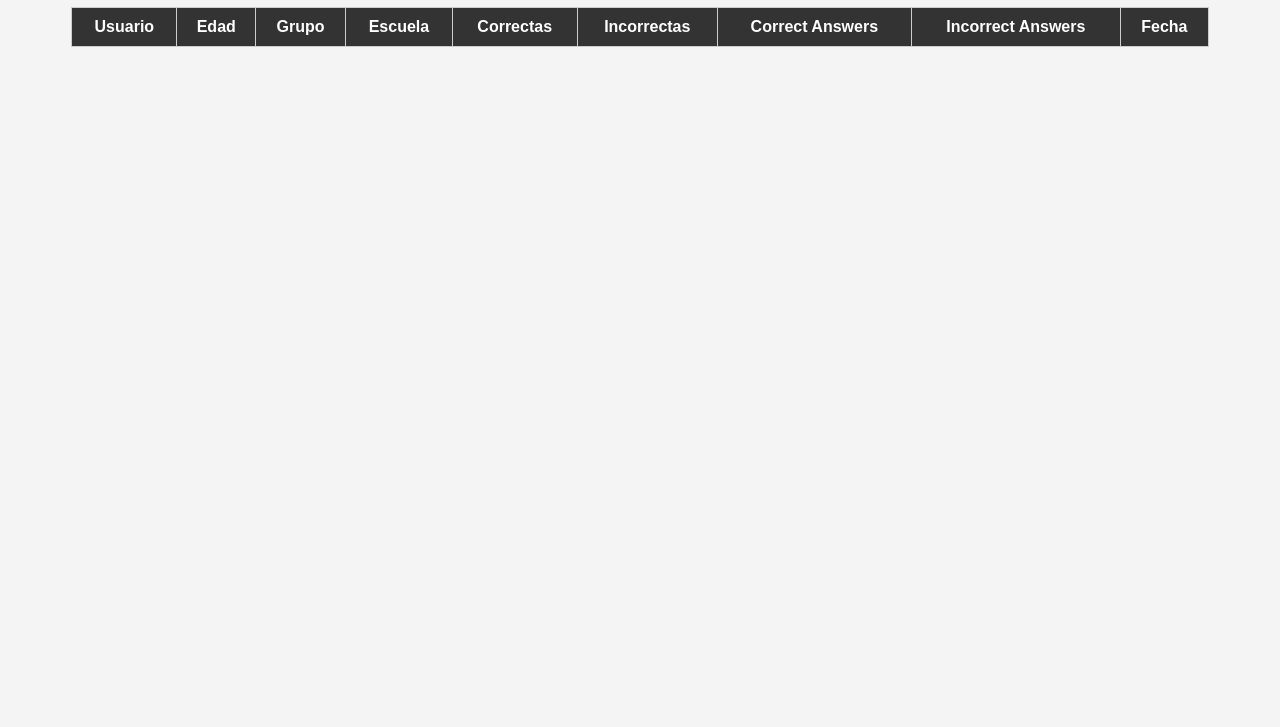
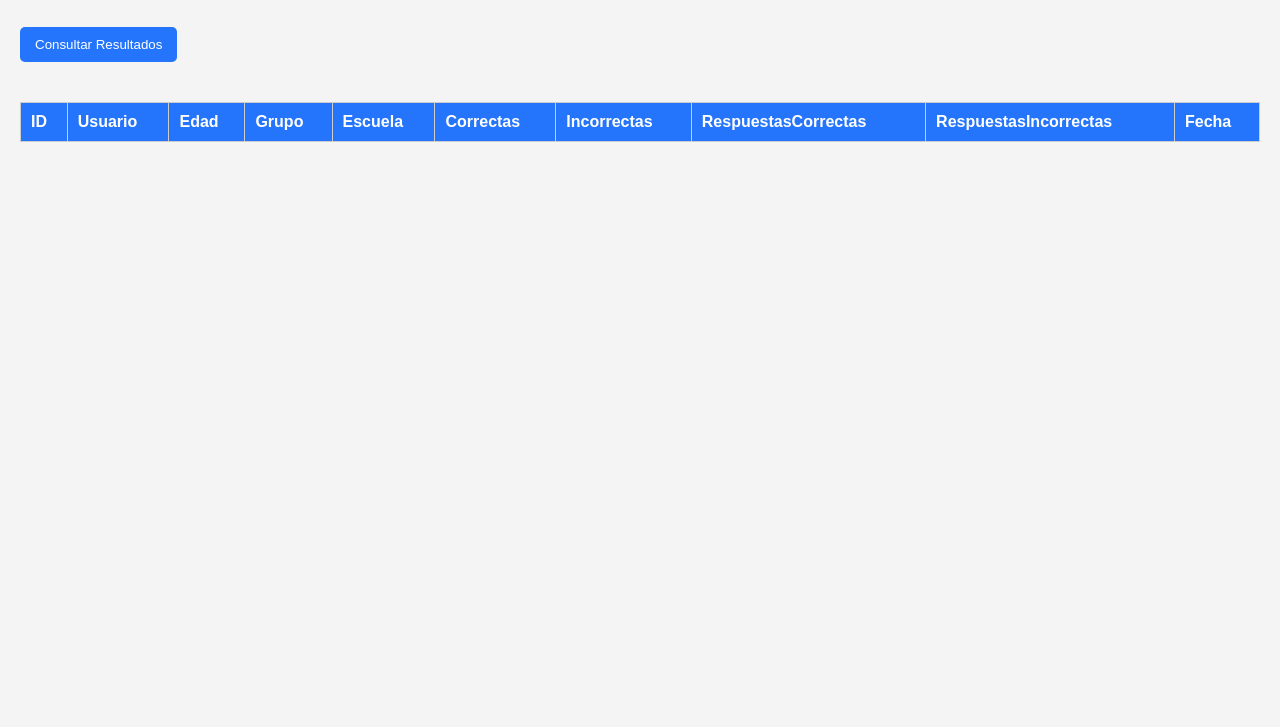
Before and after one commit to Ramir-C/pretest, a website: page consulta.html in a window 1280 px wide. Shown: the part 73-800 px from the top of the page. Drawn offline with Linux system fonts and the light colour scheme; no server answers.

Commit message:
Update consulta.html

```diff
--- a/consulta.html
+++ b/consulta.html
@@ -2,59 +2,107 @@
 <html lang="es">
 <head>
   <meta charset="UTF-8">
-  <title>Resultados - Prueba de Diagnóstico</title>
+  <title>Resultados de Respuestas1</title>
   <style>
-    body { font-family: Arial, sans-serif; background: #f4f4f4; text-align: center; }
-    table { margin: 20px auto; border-collapse: collapse; width: 90%; background: white; }
-    th, td { padding: 10px; border: 1px solid #ccc; }
-    th { background: #333; color: white; }
+    body {
+      font-family: Arial, sans-serif;
+      margin: 20px;
+      background: #f4f4f4;
+      color: #333;
+    }
+    h1 {
+      text-align: center;
+      color: #2575fc;
+    }
+    table {
+      width: 100%;
+      border-collapse: collapse;
+      margin-top: 20px;
+      background: white;
+    }
+    th, td {
+      border: 1px solid #ccc;
+      padding: 10px;
+      text-align: left;
+    }
+    th {
+      background: #2575fc;
+      color: white;
+    }
+    tr:nth-child(even) {
+      background: #f9f9f9;
+    }
+    button {
+      padding: 10px 15px;
+      margin: 20px 0;
+      background: #2575fc;
+      border: none;
+      color: white;
+      cursor: pointer;
+      border-radius: 5px;
+    }
+    button:hover {
+      background: #0056b3;
+    }
   </style>
 </head>
 <body>
-  <h1>Resultados de la Prueba</h1>
-  <table id="resultsTable">
+  <h1>Resultados de Respuestas1</h1>
+  <button onclick="cargarDatos()">Consultar Resultados</button>
+
+  <table id="tablaResultados">
     <thead>
       <tr>
+        <th>ID</th>
         <th>Usuario</th>
         <th>Edad</th>
         <th>Grupo</th>
         <th>Escuela</th>
         <th>Correctas</th>
         <th>Incorrectas</th>
-        <th>Correct Answers</th>
-        <th>Incorrect Answers</th>
+        <th>RespuestasCorrectas</th>
+        <th>RespuestasIncorrectas</th>
         <th>Fecha</th>
       </tr>
     </thead>
-    <tbody></tbody>
+    <tbody>
+      <!-- Se insertarán filas aquí -->
+    </tbody>
   </table>
 
   <script>
-    async function loadResults() {
-      const response = await fetch("/respuestas1");
+    async function cargarDatos() {
+      try {
+        const response = await fetch('/respuestas1');
+        if (!response.ok) {
+          throw new Error('Error al obtener los resultados. Código: ' + response.status);
+        }
         const data = await response.json();
 
-      const tbody = document.querySelector("#resultsTable tbody");
+        const tbody = document.querySelector("#tablaResultados tbody");
         tbody.innerHTML = "";
 
-      data.forEach(row => {
+        data.forEach(item => {
           const tr = document.createElement("tr");
           tr.innerHTML = `
-          <td>${row.username}</td>
-          <td>${row.age}</td>
-          <td>${row.user_group}</td>
-          <td>${row.school}</td>
-          <td>${row.correctCount}</td>
-          <td>${row.incorrectCount}</td>
-          <td>${row.correctAnswers}</td>
-          <td>${row.incorrectAnswers}</td>
-          <td>${row.created_at}</td>
+            <td>${item.id}</td>
+            <td>${item.username}</td>
+            <td>${item.age}</td>
+            <td>${item.grupo}</td>
+            <td>${item.school}</td>
+            <td>${item.correctCount}</td>
+            <td>${item.incorrectCount}</td>
+            <td>${item.correctAnswers}</td>
+            <td>${item.incorrectAnswers}</td>
+            <td>${new Date(item.created_at).toLocaleString()}</td>
           `;
           tbody.appendChild(tr);
         });
+      } catch (error) {
+        console.error("Error al cargar datos:", error);
+        alert("No se pudieron cargar los resultados: " + error.message);
       }
-
-    loadResults();
+    }
   </script>
 </body>
 </html>
```
Lines whose indentation alone changed are shown as unchanged.
